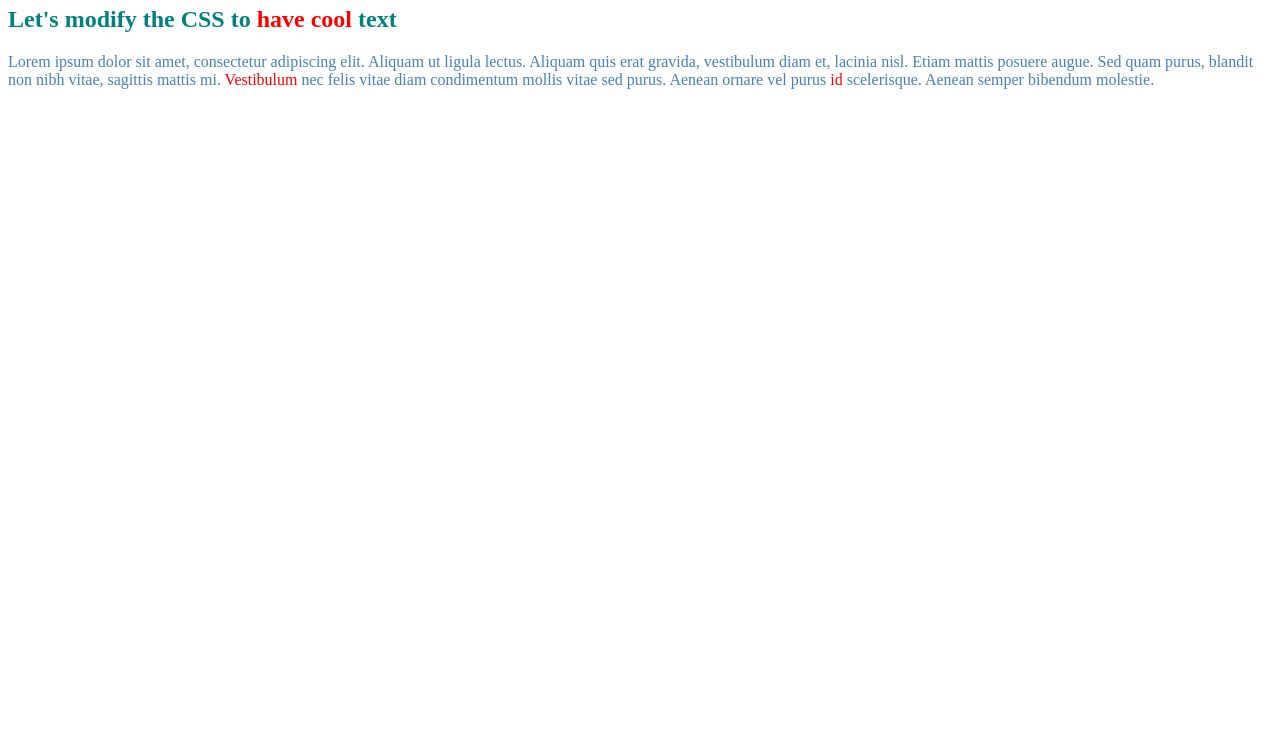
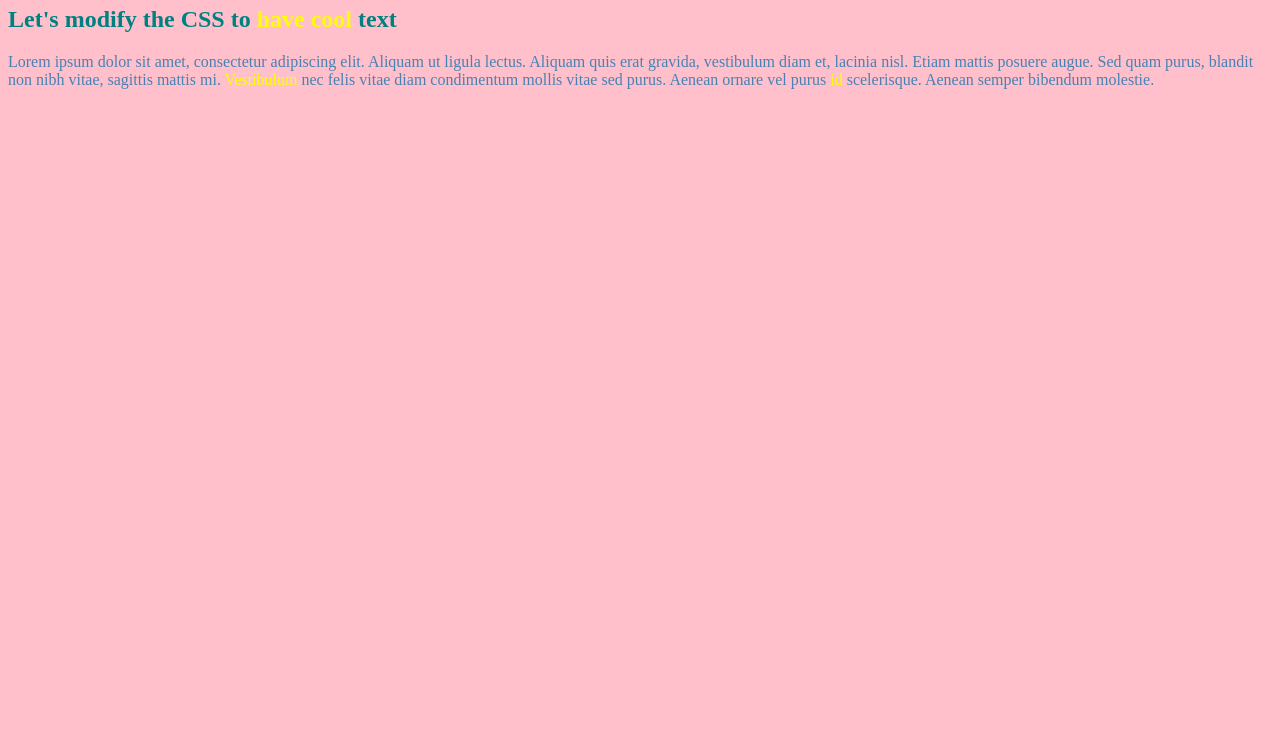
Before and after one commit to Rauulito/Clase3, a plain HTML site: page Ejercicio2/index.html in a window 1280 px wide. Shown: the part 60-800 px from the top of the page. Drawn offline with Linux system fonts and the light colour scheme.

Commit message:
cambios guardados

```diff
--- a/Ejercicio2/style.css
+++ b/Ejercicio2/style.css
@@ -11,5 +11,9 @@ p {
 }
 
 span{
-    color: #FF0000;
+    color: yellow
 }
+
+body {
+    background-color: pink
+}
```
